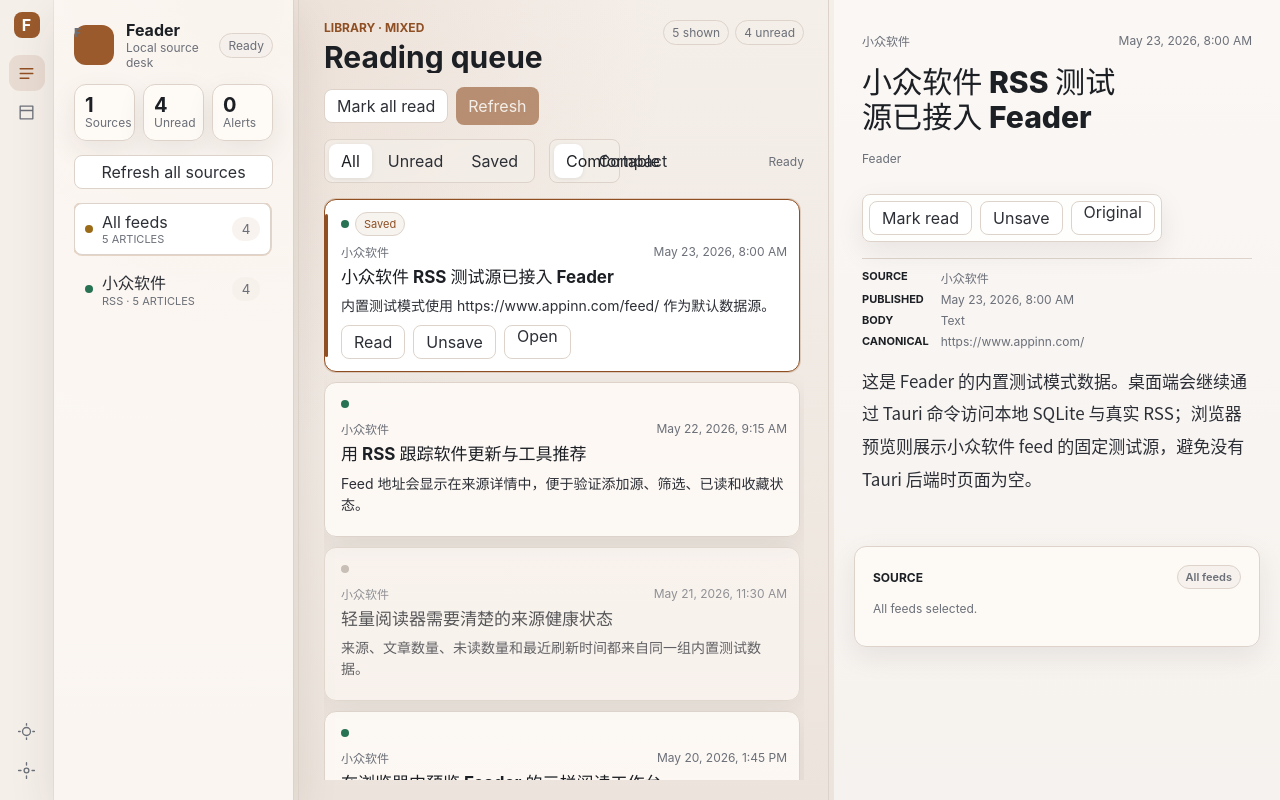
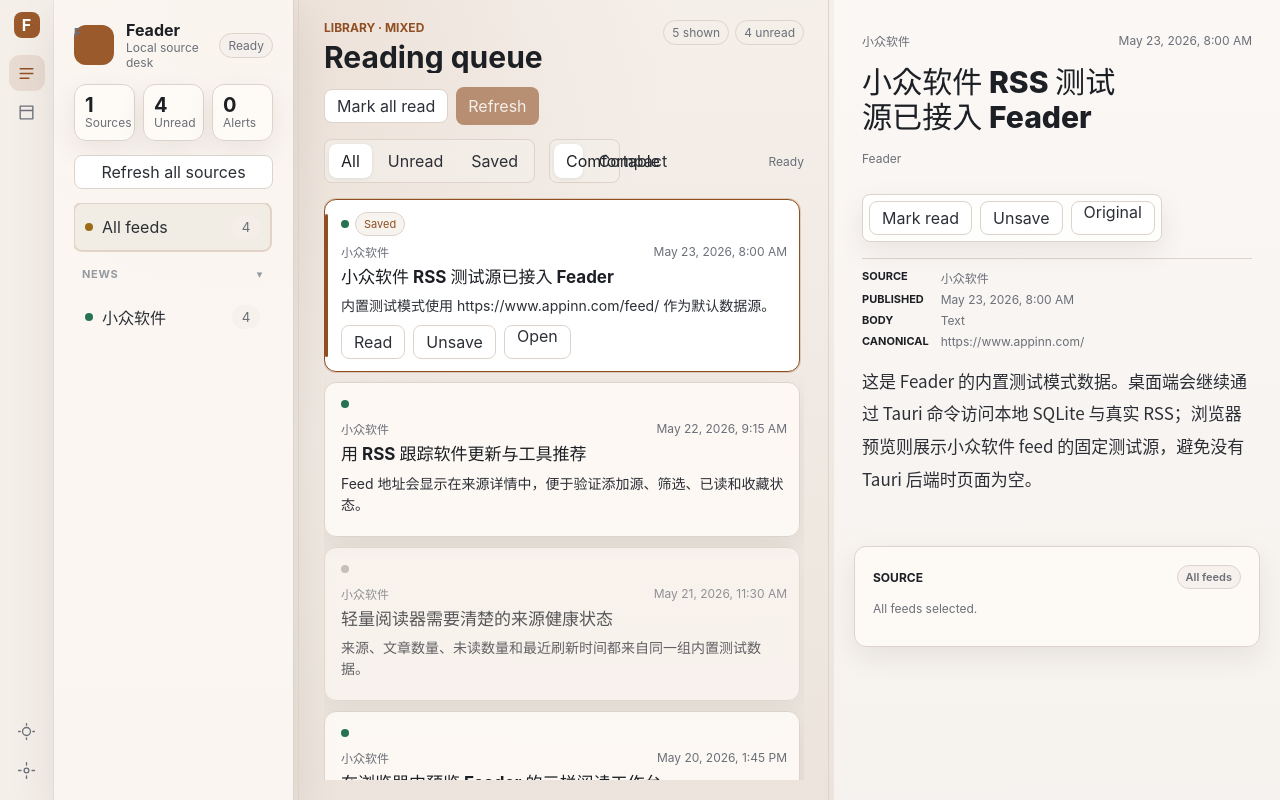
Before and after one commit to FrankieeW/Feader, a React (Vite) app: page / in a window 1280 px wide. Built offline with nearby package versions, Linux system fonts and the light colour scheme.

Commit message:
feat: group feeds into collapsible category folders

```diff
--- a/src/App.css
+++ b/src/App.css
@@ -518,6 +518,39 @@
   padding-right: 2px;
 }
 
+.feed-group {
+  display: grid;
+  gap: 2px;
+}
+
+.feed-group-header {
+  display: flex;
+  align-items: center;
+  justify-content: space-between;
+  width: 100%;
+  min-height: 34px;
+  border: 0;
+  border-radius: 8px;
+  padding: 4px 8px;
+  color: var(--color-faint);
+  background: transparent;
+  font-size: 11px;
+  font-weight: 700;
+  letter-spacing: 0.06em;
+  text-transform: uppercase;
+}
+
+.feed-name {
+  overflow: hidden;
+  text-overflow: ellipsis;
+  white-space: nowrap;
+}
+
+.status-dot.muted {
+  background: transparent;
+  box-shadow: inset 0 0 0 1.5px var(--color-border-strong);
+}
+
 .feed-item {
   display: flex;
   align-items: center;
@@ -536,7 +569,7 @@
 .feed-item:hover,
 .feed-item.active {
   border-color: var(--color-border);
-  background: var(--color-panel-strong);
+  background: var(--color-fill);
 }
 
 .feed-item.active {
--- a/src/App.tsx
+++ b/src/App.tsx
@@ -100,6 +100,7 @@
 const densityStorageKey = "feader.articleDensity";
 const paneStorageKey = "feader.paneWidths";
 const readerTypographyStorageKey = "feader.readerTypography";
+const feedGroupStorageKey = "feader.feedGroups";
 const builtInTestFeedUrl = "https://www.appinn.com/feed/";
 const defaultPaneWidths: PaneWidths = {
   sidebar: 240,
@@ -376,6 +377,36 @@
   return source;
 }
 
+const uncategorizedLabel = "Uncategorized";
+
+function groupSourcesByCategory(sources: Source[]): { category: string; sources: Source[] }[] {
+  const groups = new Map<string, Source[]>();
+  for (const source of sources) {
+    const key = source.category?.trim() ? source.category.trim() : uncategorizedLabel;
+    const bucket = groups.get(key) ?? [];
+    groups.set(key, [...bucket, source]);
+  }
+  return [...groups.entries()]
+    .sort(([a], [b]) => {
+      if (a === uncategorizedLabel) return 1;
+      if (b === uncategorizedLabel) return -1;
+      return a.localeCompare(b);
+    })
+    .map(([category, sources]) => ({ category, sources }));
+}
+
+function readInitialCollapsedGroups(): Record<string, boolean> {
+  const stored = localStorage.getItem(feedGroupStorageKey);
+  if (!stored) {
+    return {};
+  }
+  try {
+    return JSON.parse(stored) as Record<string, boolean>;
+  } catch {
+    return {};
+  }
+}
+
 function App() {
   const [sources, setSources] = useState<Source[]>([]);
   const [articles, setArticles] = useState<Article[]>([]);
@@ -410,7 +441,6 @@
     [articles, selectedArticleId],
   );
   const unreadCount = sources.reduce((total, source) => total + source.unreadCount, 0);
-  const articleCount = sources.reduce((total, source) => total + source.articleCount, 0);
   const failedSourceCount = sources.filter((source) => source.lastError).length;
   const selectedSourceHealth = selectedSource ? sourceHealth(selectedSource) : "Mixed";
 
@@ -443,6 +473,16 @@
   useEffect(() => {
     localStorage.setItem(paneStorageKey, JSON.stringify(paneWidths));
   }, [paneWidths]);
+
+  const [collapsedGroups, setCollapsedGroups] = useState<Record<string, boolean>>(() =>
+    readInitialCollapsedGroups(),
+  );
+
+  useEffect(() => {
+    localStorage.setItem(feedGroupStorageKey, JSON.stringify(collapsedGroups));
+  }, [collapsedGroups]);
+
+  const sourceGroups = useMemo(() => groupSourcesByCategory(sources), [sources]);
 
   async function loadData(
     sourceId = selectedSourceId,
@@ -757,14 +797,31 @@
               >
                 <span className="feed-main">
                   <span className="status-dot mixed" />
-                  <span>
-                    All feeds
-                    <em>{articleCount} articles</em>
-                  </span>
+                  <span className="feed-name">All feeds</span>
                 </span>
                 <small>{unreadCount}</small>
               </button>
-              {sources.map((source) => (
+              {sourceGroups.map((group) => {
+                const collapsed = collapsedGroups[group.category] ?? false;
+                return (
+                  <div className="feed-group" key={group.category}>
+                    <button
+                      aria-expanded={!collapsed}
+                      className="feed-group-header"
+                      onClick={() =>
+                        setCollapsedGroups((current) => ({
+                          ...current,
+                          [group.category]: !collapsed,
+                        }))
+                      }
+                      type="button"
+                    >
+                      <span>{group.category}</span>
+                      <span aria-hidden="true">{collapsed ? "▸" : "▾"}</span>
+                    </button>
+                    {collapsed
+                      ? null
+                      : group.sources.map((source) => (
                           <button
                             className={`feed-item ${selectedSourceId === source.id ? "active" : ""}`}
                             key={source.id}
@@ -772,15 +829,17 @@
                             type="button"
                           >
                             <span className="feed-main">
-                    <span className={`status-dot ${source.lastError ? "error" : "healthy"}`} />
-                    <span>
-                      {source.title}
-                      <em>{source.kind} · {source.articleCount} articles</em>
-                    </span>
+                              <span
+                                className={`status-dot ${source.lastError ? "error" : source.unreadCount > 0 ? "healthy" : "muted"}`}
+                              />
+                              <span className="feed-name">{source.title}</span>
                             </span>
                             <small>{source.unreadCount}</small>
                           </button>
                         ))}
+                  </div>
+                );
+              })}
             </nav>
           </>
         ) : null}
```
Lines whose indentation alone changed are shown as unchanged.
